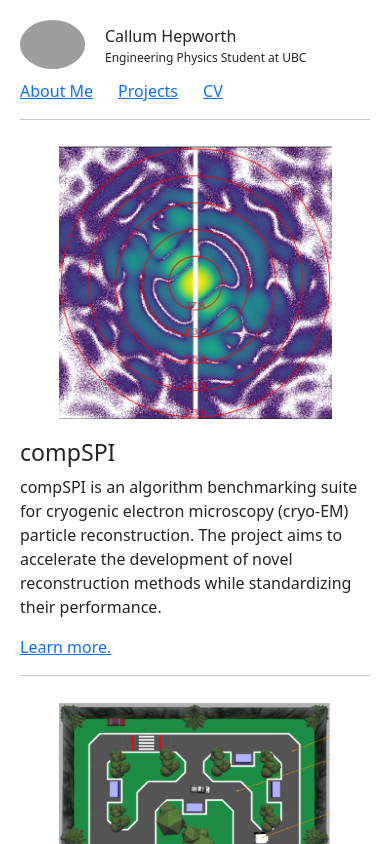
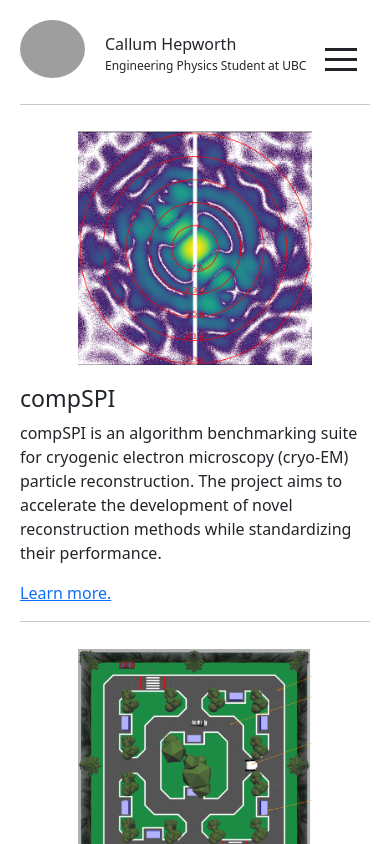
Before and after one commit to calhep/calhep.github.io, a React (Create React App) app: page /projects in a window 390 px wide. Shown: the top 844 px of the page. Built offline with nearby package versions, Linux system fonts and the light colour scheme; grey boxes are pictures that could not be loaded.

Commit message:
Added hamburger.

```diff
--- a/package.json
+++ b/package.json
@@ -12,6 +12,7 @@
     "@testing-library/user-event": "^13.5.0",
     "autoprefixer": "10.4.5",
     "bootstrap": "^5.1.3",
+    "hamburger-react": "^2.5.0",
     "react": "^18.1.0",
     "react-bootstrap": "^2.3.1",
     "react-dom": "^18.1.0",
--- a/src/components/about.js
+++ b/src/components/about.js
@@ -9,7 +9,7 @@ function About() {
                 Hi there!
             </h4>
             <p>
-                My name's Callum, and I'm a fourth year engineering physics student at the University of British Columbia taking courses focusing in computer science and machine learning.
+                My name's Callum, and I'm a fourth year engineering physics student at the University of British Columbia with a coursework focus in computer science and machine learning.
             </p>
             <p>
                 I'm always eager to expand on my coursework through internships, and am currently looking for opportunities for the Summer of 2023. In the past I've worked as:
--- a/src/components/footer.js
+++ b/src/components/footer.js
@@ -33,7 +33,7 @@ class Footer extends React.Component {
                     </li>
                 </ul>
                 <div id='copyright'>
-                    Designed by Callum H. using React.
+                    Built by Callum H. using React.
                 </div>
             </div>
         )
--- a/src/components/main.js
+++ b/src/components/main.js
@@ -1,23 +1,38 @@
-import React from 'react'
+import React, { useState } from 'react'
 import { Link, useRoutes } from "react-router-dom";
 
 import '../main.css';
 
-// import doggo from "images/IMG_9120.png"
-// import resume from "../resume/Callum_Hepworth_Resume.pdf"
-
 import Projects from './projects';
 import About from './about';
 
+import Hamburger from 'hamburger-react'
+
+function Body() {
+    return useRoutes([
+        { path: "/", element: <About /> },
+        { path: "/about", element: <About /> },
+        { path: "/projects", element: <Projects /> }
+    ]);
+}
+
+
+
 function Main() {
 
-    const Body = () => {
-        return useRoutes([
-            { path: "/", element: <About /> },
-            { path: "/about", element: <About /> },
-            { path: "/projects", element: <Projects /> }
-        ]);
+    const Links = () => {
+        return (
+            <div>
+
+
+                <Link onClick={() => setOpen(!isOpen)} to="/">About Me</Link>
+                <Link onClick={() => setOpen(!isOpen)} to="/projects">Projects</Link>
+                <a onClick={() => setOpen(!isOpen)} href="pdfs/Callum_Hepworth_Resume.pdf">CV</a>
+            </div>
+        )
     }
+
+    const [isOpen, setOpen] = useState(false);
 
     return (
         <div id="main">
@@ -34,7 +49,20 @@ function Main() {
                             Engineering Physics Student at UBC
                         </p>
                     </div>
+
+                    <div className="dd">
+                        <div className="dd-menu" style={{ display: isOpen ? 'inherit' : 'none' }} id='hamburger-menu'>
+                            <Links />
+                        </div>
+
+                        <div className="dd-button">
+                            <Hamburger toggled={isOpen} toggle={setOpen} />
+                        </div>
+                    </div>
                 </div>
+
+                <hr className="mobile-divider" />
+
                 <div className="body">
                     <div className="sections">
                         <ul>
--- a/src/main.css
+++ b/src/main.css
@@ -1,6 +1,22 @@
 :root {
   --max-width: 1000px;
   --footer-height: 118px;
+}
+
+@media (max-width: 370px) {
+  .sidebar .profile-img {
+    display: none;
+  }
+
+  .wrapper .sidebar .profile-content {
+    /* padding: 0; */
+    padding-left: 0px ;
+  }
+
+  .wrapper .body .sections ul li {
+    display: block;
+    padding-right: 0px;
+  }
 }
 
 @media (max-width: 1020px) {
@@ -17,9 +33,64 @@
   }
 }
 
-@media only screen and (max-width: 768px) {
+@media (max-width: 768px) {
+
+  #main .mobile-divider {
+    display: inherit;
+  }
+
+  .body .sections {
+    display: none;
+  }
+
+  .sidebar .dd {
+    display: inherit;
+  }
+
+  .sidebar .dd {
+    margin-left: auto;
+  }
+
+  .sidebar .dd-button {
+    display: inherit;
+    text-align: right;
+  }
+
+  .sidebar .dd-menu {
+    display: inherit;
+    position: absolute;
+    float: right;
+    right: 5px;
+    top: 75px;
+    background-color: #f1f1f1;
+    z-index: 100;
+    box-shadow: 0px 8px 16px 0px rgba(0,0,0,0.2)
+  }
+
+  .dd-menu ul {
+    list-style-type: none;
+    padding-left: 0;
+    margin-bottom: 0;
+  }
+
+  .dd-menu ul li:hover{
+    background-color: #ddd;
+  }
+
+  .dd-menu a {
+    color: black;
+    padding: 12px 16px;
+    text-decoration: none;
+    display: block;
+  }
+
+  .dd-menu ul li a {
+    text-decoration: none;
+    color: black;
+  }
+
   .wrapper .sidebar {
-    display: table-cell;
+    display: flex;
     width: auto;
     height: auto;
     position: relative;
@@ -47,6 +118,8 @@
 
   .sidebar .profile-content {
     padding-left: 15px;
+    padding-top: 20px;
+    display: table-cell;
   }
 
   .profile-content .profile-name {
@@ -63,8 +136,20 @@
 
   .body .body-content {
     padding-top: 0;
-    min-height: calc(81.6vh - var(--footer-height));
+    min-height: calc(84.2vh - var(--footer-height));
   }
+}
+
+.dd-button {
+  padding-top: 20px;
+}
+
+.dd {
+  display: none;
+}
+
+.mobile-divider {
+  display: none;
 }
 
 #main {
--- a/src/projects.css
+++ b/src/projects.css
@@ -24,7 +24,7 @@
     transform: translateY(-50%);
 }
 
-@media only screen and (max-width: 768px) {
+@media (max-width: 768px) {
     .project-section .project {
         display: flex;
     }
@@ -35,14 +35,14 @@
     }
 }
 
-@media only screen and (max-width: 640px) {
+@media (max-width: 640px) {
     .project-section .project {
         display: flex;
         flex-direction: column-reverse;
     }
 
     .project-media img  {
-        width: 70vw;
+        width: 60vw;
         max-width: 300px;
         height: auto;
         display: block;
```
Also changed, not shown: 1 other file (tests, documents, lock files or other folders).
